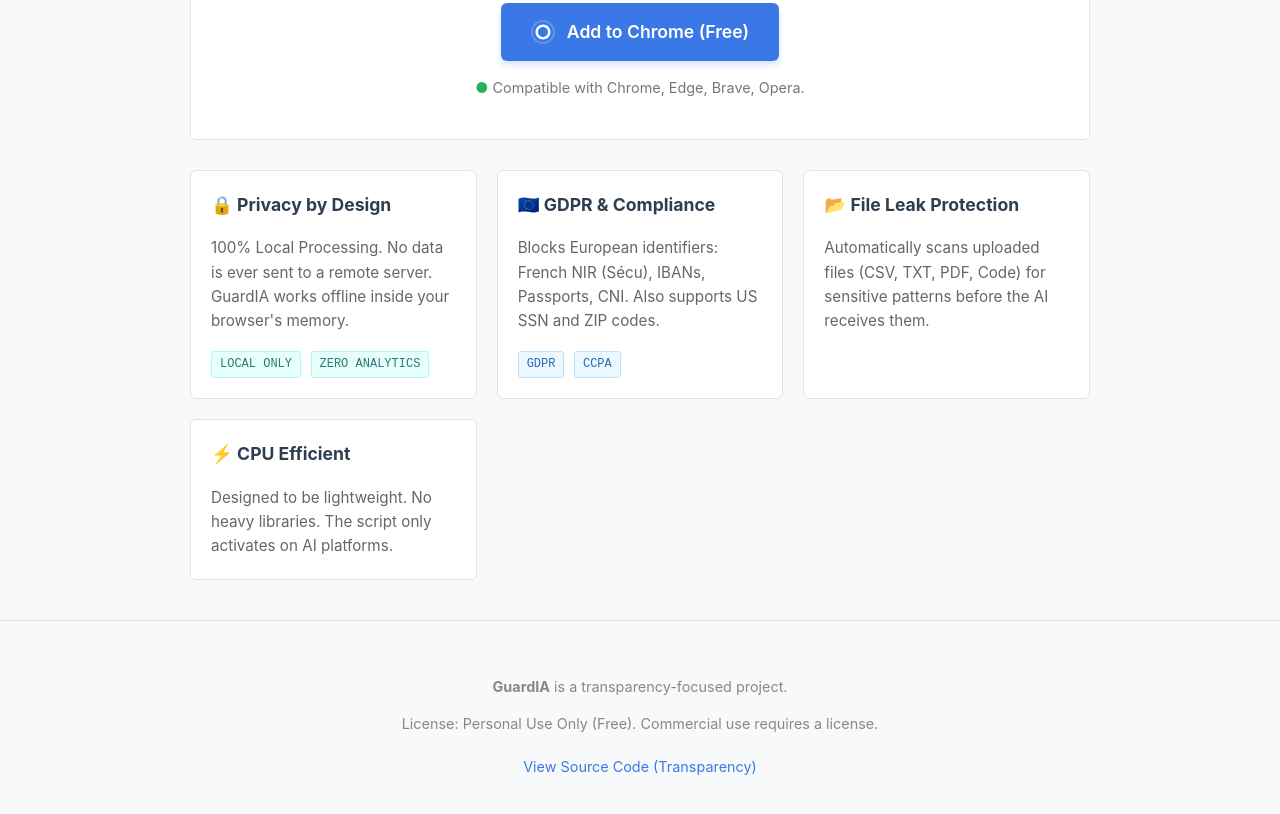
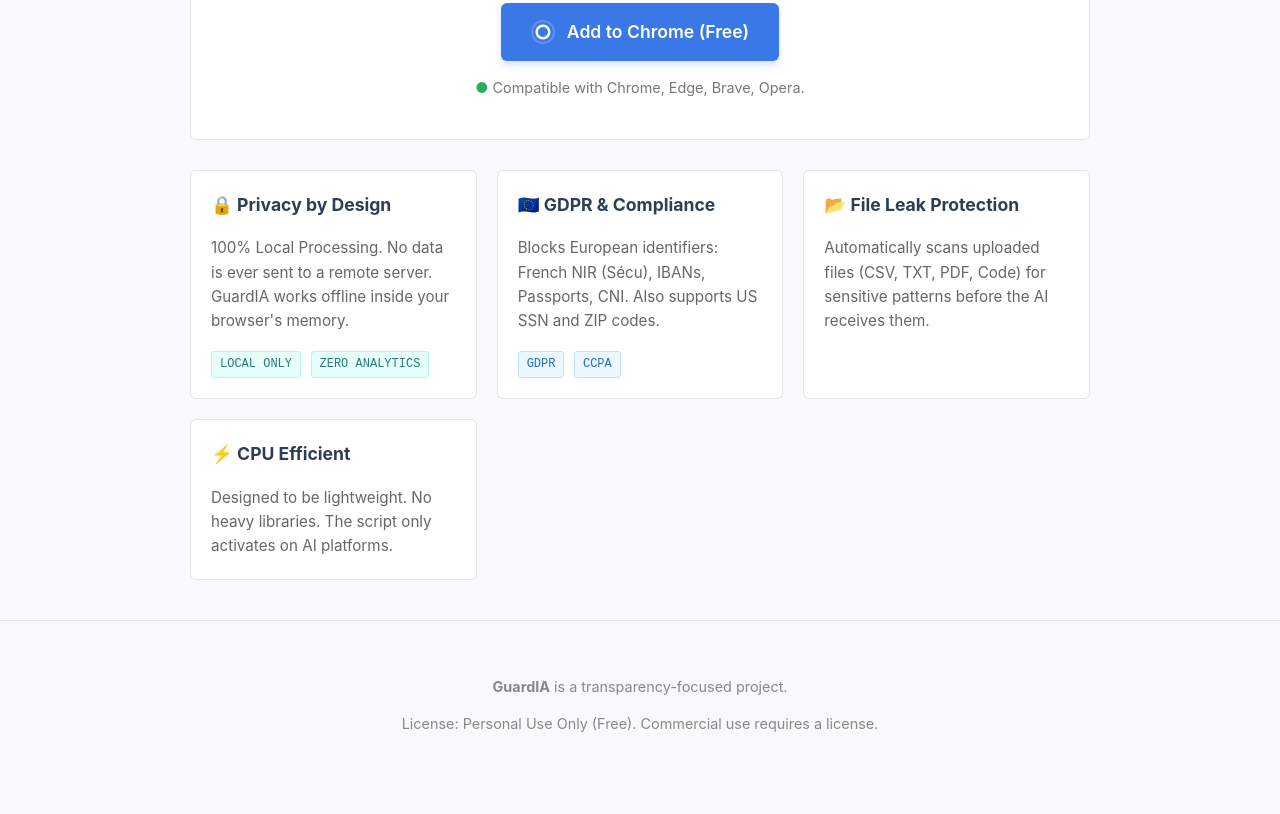
Before and after one commit to malikHouni/GuardIA, a plain HTML site: page index.html in a window 1280 px wide. Shown: the part 340-1154 px from the top of the page. Drawn offline with Linux system fonts and the light colour scheme.

Commit message:
Update index.html

```diff
--- a/index.html
+++ b/index.html
@@ -226,7 +226,7 @@
         <p><strong data-i18n="footer_brand">GuardIA</strong> <span data-i18n="footer_desc">is a transparency-focused project.</span></p>
         <p data-i18n="footer_license">License: Personal Use Only (Free). Commercial use requires a license.</p>
         <p style="margin-top: 20px;">
-            <a href="#" style="color:#3b78e7; text-decoration:none;" data-i18n="footer_source">View Source Code (Transparency)</a>
+            <!--<a href="#" style="color:#3b78e7; text-decoration:none;" data-i18n="footer_source">View Source Code (Transparency)</a>-->
         </p>
     </div>
 </footer>
```
